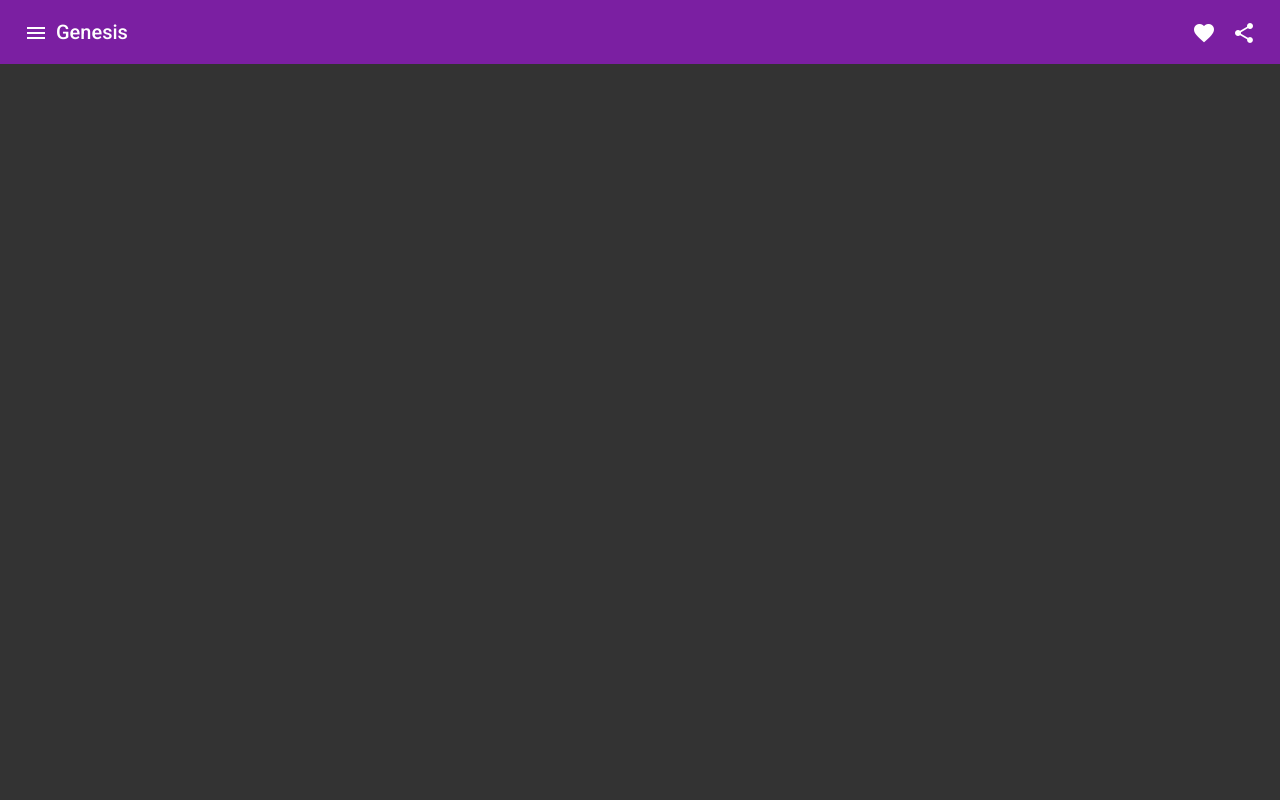
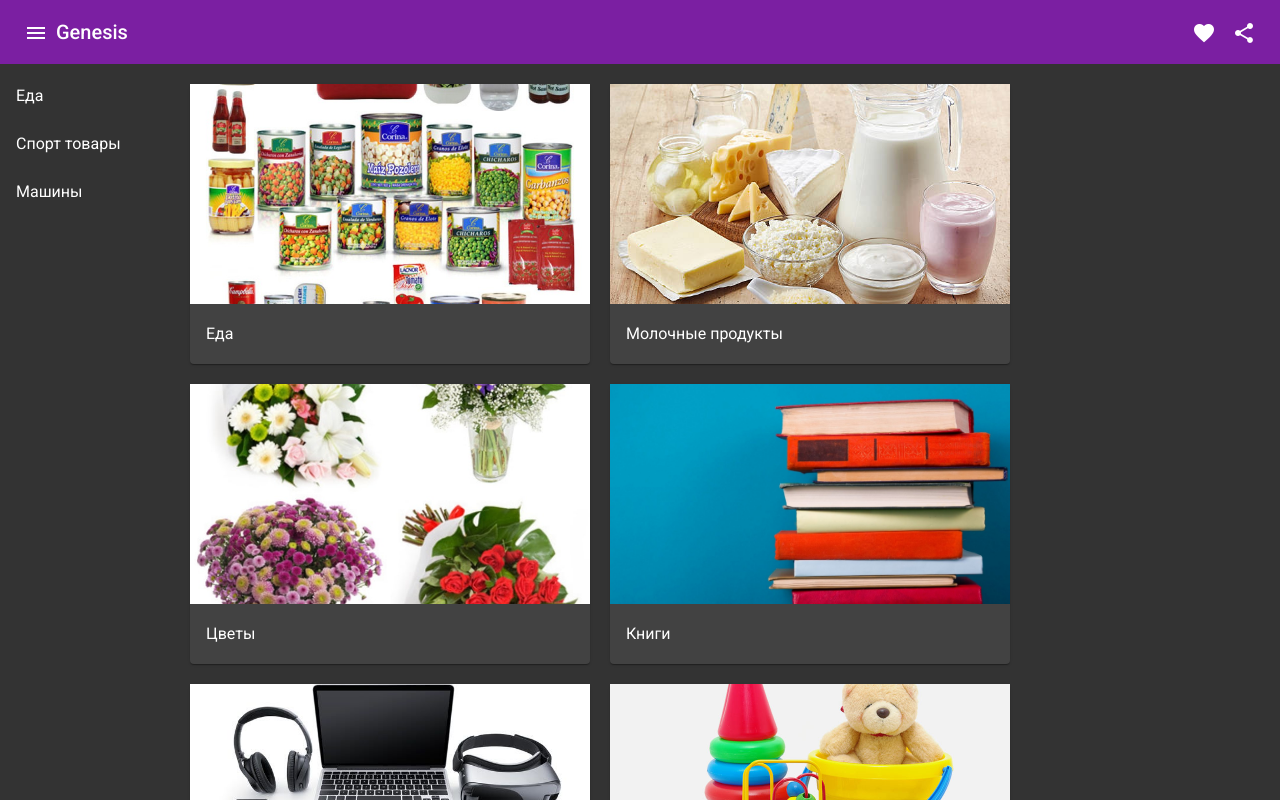
Before and after one commit to xusnora/genesis-front, an Angular app: page / in a window 1280 px wide. Shown: the top 800 px of the page. Built offline with nearby package versions, Linux system fonts and the light colour scheme.

Commit message:
создал страрницу категорий

```diff
--- /dev/null
+++ b/src/app/categories/categories.component.html
@@ -0,0 +1,12 @@
+<div class="categories">
+  <ng-container *ngFor="let category of categories">
+    <mat-card class="example-card">
+      <div class="image">
+        <img mat-card-image [src]="category.url" alt="Photo of a Shiba Inu" />
+      </div>
+      <mat-card-content>
+        <h3>{{ category.name }}</h3>
+      </mat-card-content>
+    </mat-card>
+  </ng-container>
+</div>
--- /dev/null
+++ b/src/app/categories/categories.component.scss
@@ -0,0 +1,15 @@
+.example-card {
+  width: 400px;
+}
+
+.categories {
+  display: flex;
+  flex-wrap: wrap;
+  gap: 20px;
+  padding: 20px;
+}
+
+.image img{
+    max-height: 220px;
+    object-fit: cover;
+}
--- /dev/null
+++ b/src/app/categories/categories.component.ts
@@ -0,0 +1,39 @@
+import { Component, OnInit } from '@angular/core';
+
+@Component({
+  selector: 'app-categories',
+  templateUrl: './categories.component.html',
+  styleUrls: ['./categories.component.scss'],
+})
+export class CategoriesComponent implements OnInit {
+  public categories = [
+    {
+      name: 'Еда',
+      url: 'assets/images/food.jpg',
+    },
+    {
+      name: 'Молочные продукты',
+      url: 'assets/images/milk.jpg',
+    },
+    {
+      name: 'Цветы',
+      url: 'assets/images/flowers.jpg',
+    },
+    {
+      name: 'Книги',
+      url: 'assets/images/books.jpg',
+    },
+    {
+      name: 'Электроника',
+      url: 'assets/images/electronics.jpeg',
+    },
+    {
+      name: 'Игрушки',
+      url: 'assets/images/Toys.jpg',
+    },
+  ];
+
+  constructor() {}
+
+  ngOnInit(): void {}
+}
--- a/src/app/layout/layout.component.html
+++ b/src/app/layout/layout.component.html
@@ -11,3 +11,8 @@
     <mat-icon>share</mat-icon>
   </button>
 </mat-toolbar>
+
+<main>
+  <app-side-nav class="nav"> </app-side-nav>
+  <app-categories> </app-categories>
+</main>
--- a/src/app/layout/layout.component.scss
+++ b/src/app/layout/layout.component.scss
@@ -1,3 +1,13 @@
 .example-spacer {
   flex: 1 1 auto;
 }
+
+main{
+  display: flex;
+  justify-content: flex-start;
+  gap: 20px;
+}
+
+.nav{
+  min-width: 150px;
+}
--- /dev/null
+++ b/src/app/side-nav/side-nav.component.html
@@ -0,0 +1,5 @@
+<mat-list role="list">
+  <mat-list-item role="listitem">Еда</mat-list-item>
+  <mat-list-item role="listitem">Спорт товары</mat-list-item>
+  <mat-list-item role="listitem">Машины</mat-list-item>
+</mat-list>
--- /dev/null
+++ b/src/app/side-nav/side-nav.component.ts
@@ -0,0 +1,15 @@
+import { Component, OnInit } from '@angular/core';
+
+@Component({
+  selector: 'app-side-nav',
+  templateUrl: './side-nav.component.html',
+  styleUrls: ['./side-nav.component.scss']
+})
+export class SideNavComponent implements OnInit {
+
+  constructor() { }
+
+  ngOnInit(): void {
+  }
+
+}
```
Also changed, not shown: src/app/app.module.ts (+12 -1 lines), src/app/side-nav/side-nav.component.scss (added).
